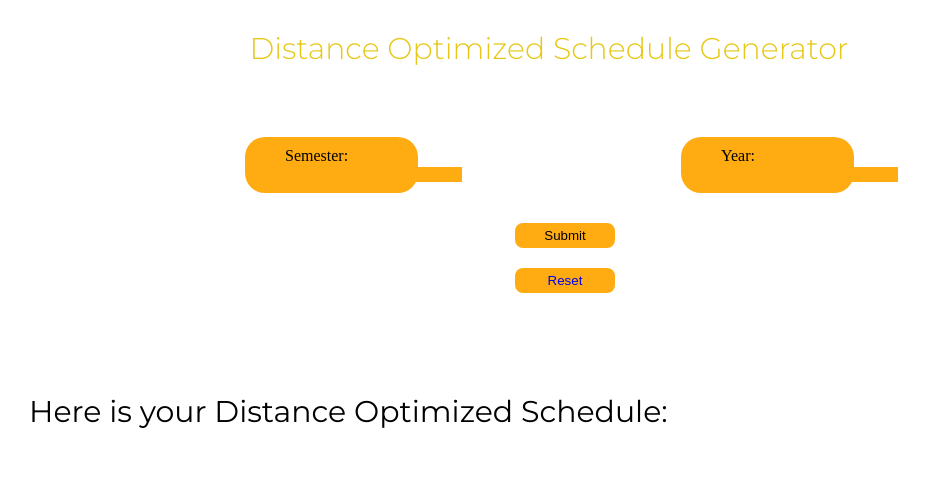
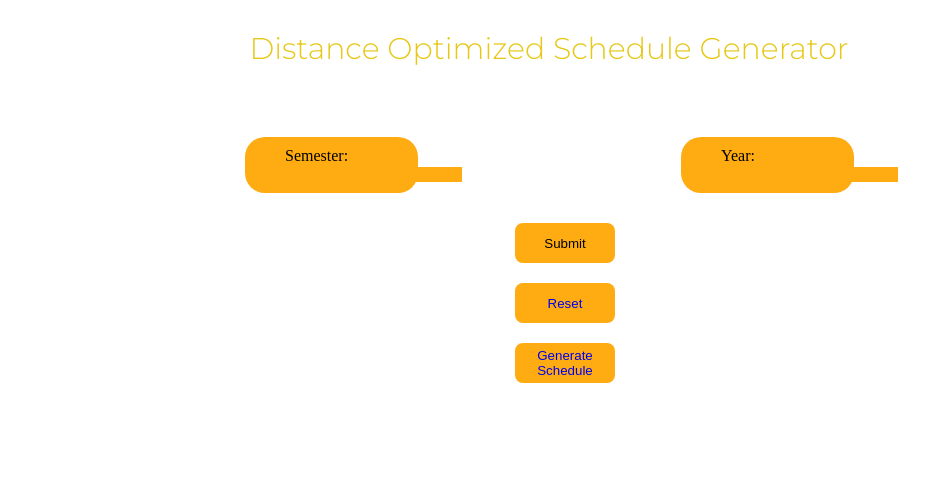
Before and after one commit to riya-verma-23/Distance-Optimized-Schedule-Generator, a Django app: template Django/Homepage/templates/homepage.html in a window 1280 px wide. Shown: the top 480 px of the page, without its empty margins (91-1020 px from the left). Run offline with Django 4.2, Linux system fonts and the light colour scheme; the template is opened without the code that fills it: most values are stand-ins (such as "Sample title", 1, 10 or a date in 2020).

Commit message:
Added Schedule generator and created course list

```diff
--- a/Django/Homepage/templates/homepage.html
+++ b/Django/Homepage/templates/homepage.html
@@ -63,6 +63,10 @@
                 {% endif %}
                 <button type="submit">Submit</button>
                 <button type="reset"><a href="{% url 'clear' %}" class="btn btn-primary">Reset</a></button>
+                {% if classes %}
+                <button type="menu"><a href="{% url 'generate' %}" class="btn btn-primary">Generate
+                        Schedule</a></button>
+                {% endif %}
 
             </form>
         </div>
--- a/Django/Homepage/urls.py
+++ b/Django/Homepage/urls.py
@@ -7,4 +7,5 @@
 urlpatterns = [
     path('', views.homepage),
     path('clear', views.reset_session, name="clear"),
+    path('generate', views.generate_schedule, name="generate"),
 ] + static(settings.STATIC_URL, document_root=settings.STATIC_ROOT)
--- a/Django/static/css/homepage-style.css
+++ b/Django/static/css/homepage-style.css
@@ -64,7 +64,7 @@
 
 .inputs button{
     margin-left: 45%;
-    height: 25px;
+    height: 40px;
     margin-bottom: 20px;
     width: 100px;
     border: none;
```
Also changed, not shown: Django/Homepage/views.py (+14 -3 lines), Django/db.sqlite3, 2 other files.
